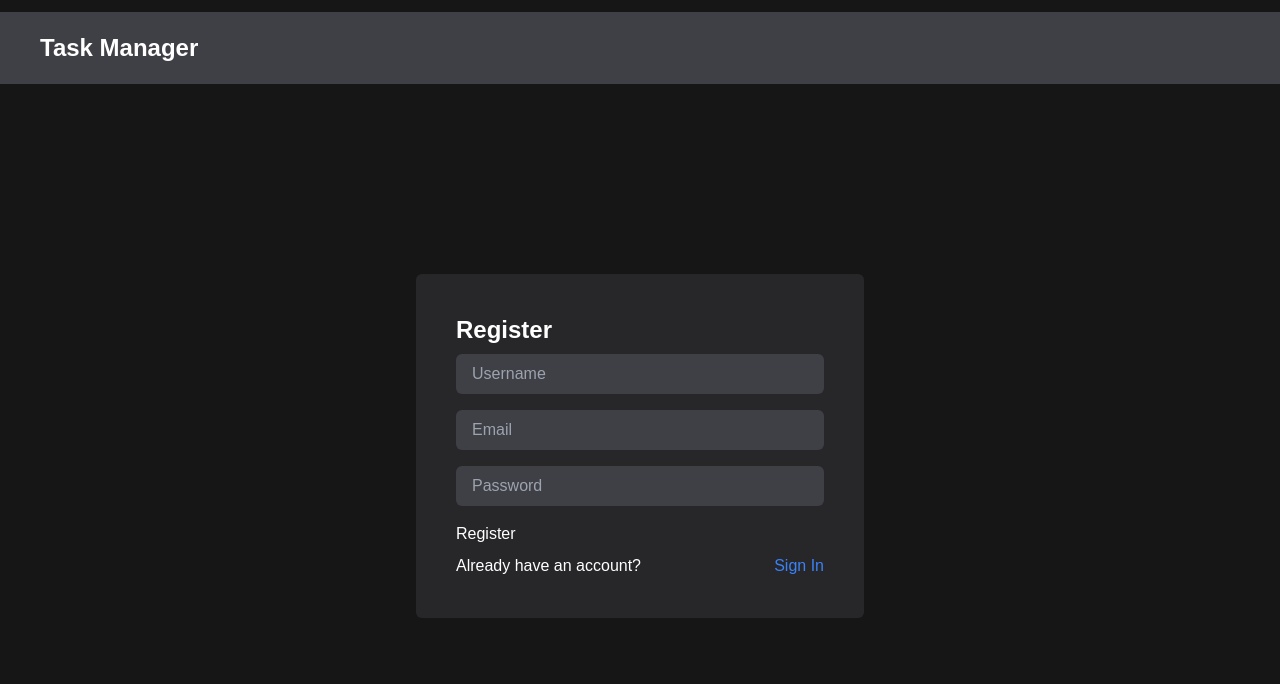
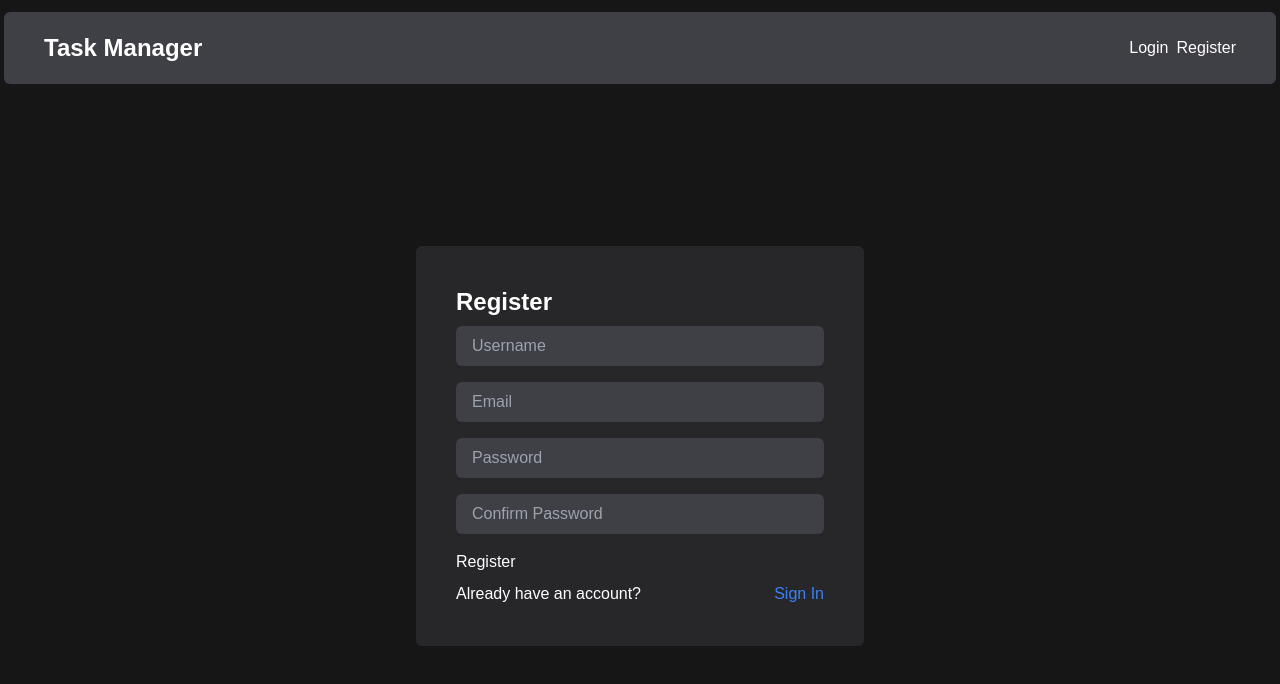
Before and after one commit to davidcastagnetoa/mern-crud-auth, a React (Vite) app in the folder client/: page /register in a window 1280 px wide. Shown: the top 684 px of the page. Built offline with nearby package versions, Linux system fonts and the light colour scheme.

Commit message:
feat(confirm password)

```diff
--- a/client/src/api/auth.js
+++ b/client/src/api/auth.js
@@ -16,12 +16,6 @@ export const loginRequest = async (user) => {
   return response;
 };
 
-// export const verifyTokenRequest = async (token) => {
-//   // const response = await axios.get(`${api}/auth/verifyToken`, token);
-//   const response = await axios.get(`/verify`, token);
-//   return response;
-// };
-
 // export const verifyTokenRequest = () => axios.get("/verify");
 
 export const verifyTokenRequest = async (token) => {
--- a/client/src/components/Navbar.jsx
+++ b/client/src/components/Navbar.jsx
@@ -3,11 +3,14 @@ import { Link } from "react-router-dom";
 
 function Navbar() {
   return (
-    <nav className="bg-zinc-700 my-3 flex justify-between py-5 px-10">
+    <nav className="bg-zinc-700 my-3 mx-1 flex justify-between items-center py-5 px-10 rounded-md">
       <h1 className="text-2xl font-bold">Task Manager</h1>
-      <ul className="flex gap-x-2">
+      <ul className="flex gap-x-2 ">
         <li>
-          <Link />
+          <Link to="/login">Login</Link>
+        </li>
+        <li>
+          <Link to="/register">Register</Link>
         </li>
       </ul>
     </nav>
--- a/client/src/pages/RegisterPage.jsx
+++ b/client/src/pages/RegisterPage.jsx
@@ -8,9 +8,12 @@ function RegisterPage() {
     register,
     handleSubmit,
     formState: { errors },
+    watch,
   } = useForm();
   const { signup, isAuthenticated, errors: registerErrors } = useAuth();
   const navigate = useNavigate();
+
+  const password = watch("password");
 
   useEffect(() => {
     if (isAuthenticated) navigate("/tasks");
@@ -44,6 +47,7 @@ function RegisterPage() {
             className="w-full bg-zinc-700 text-white px-4 py-2 rounded-md"
           />
           {errors.email && <p className="text-red-500">Email is required</p>}
+
           <input
             type="password"
             {...register("password", { required: true })}
@@ -51,6 +55,20 @@ function RegisterPage() {
             className="w-full bg-zinc-700 text-white px-4 py-2 rounded-md"
           />
           {errors.password && <p className="text-red-500">Password is required</p>}
+
+          <input
+            type="password"
+            {...register("confirmPassword", {
+              required: true,
+              validate: (value) => value === password,
+            })}
+            placeholder="Confirm Password"
+            className="w-full bg-zinc-700 text-white px-4 py-2 rounded-md"
+          />
+          {errors.confirmPassword && (
+            <p className="text-red-500">New Password is different of Password</p>
+          )}
+
           <button type="submit">Register</button>
         </form>
         <p className="flex gap-x-2 justify-between">
```
Also changed, not shown: 2 other files (tests, documents, lock files or other folders).
